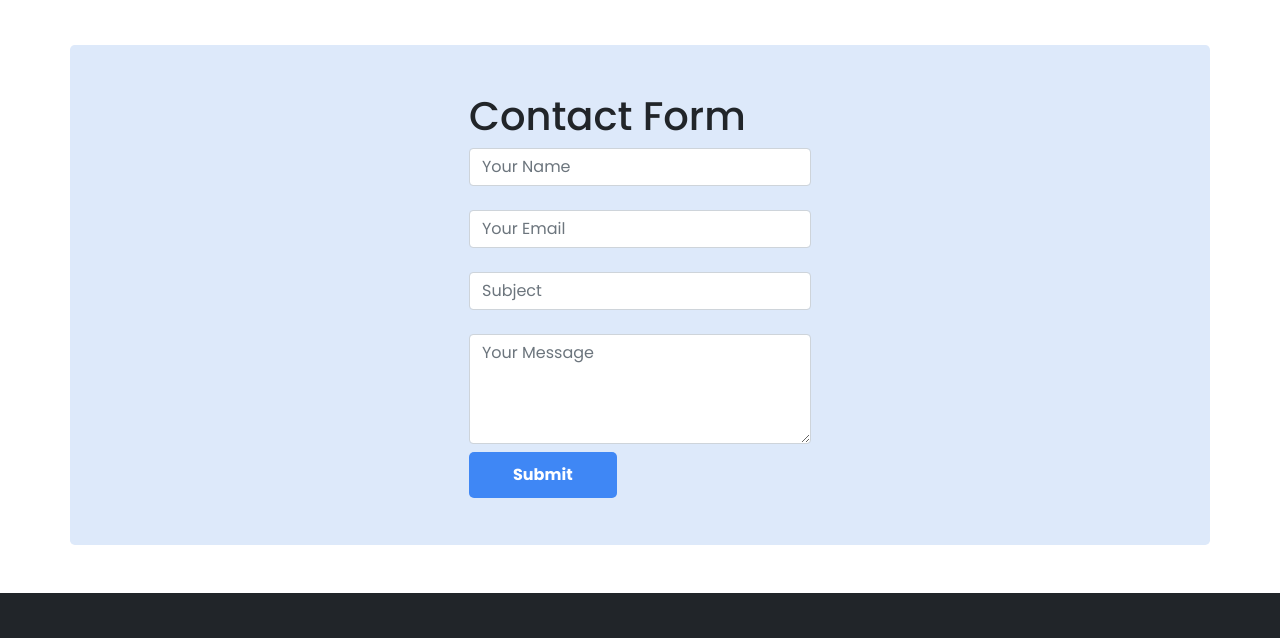
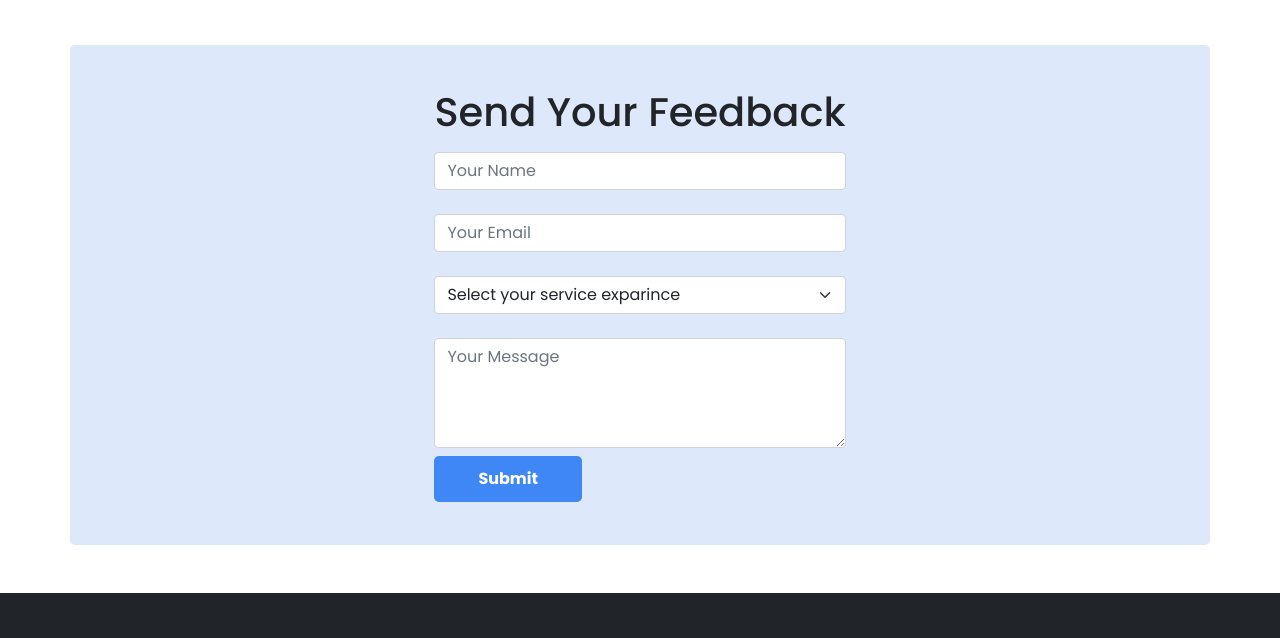
Before and after one commit to mdnaimurrahaman/convention-center, a plain HTML site: page index.html in a window 1280 px wide. Shown: the part 2331-2969 px from the top of the page. Drawn offline with nearby package versions, Linux system fonts and the light colour scheme.

Commit message:
Feedback section

```diff
--- a/index.html
+++ b/index.html
@@ -337,13 +337,18 @@
               </div>
             </div>
         </section>
-         <!-- Contact Form -->
+         <!-- Feedback section -->
          <section style="height: 500px; background-color:  #dde9fa;" class="container d-flex justify-content-center align-items-center rounded-3 my-5">
           <div>
-            <h1>Contact Form</h1>
+            <h1 class="mb-3">Send Your Feedback</h1>
             <input class="form-control" type="text" placeholder="Your Name" class="control" /><br />
             <input class="form-control" type="email" placeholder="Your Email" class="control" /><br />
-            <input class="form-control" type="text" placeholder="Subject" class="control" /><br />
+            <select class="form-select" aria-label="Default select example">
+              <option selected>Select your service exparince</option>
+              <option value="1">Great</option>
+              <option value="2">Avarage</option>
+              <option value="3">Very Poor</option>
+            </select><br />
             <textarea class="form-control"placeholder="Your Message"rows="4"class="control" ></textarea>
             <button  type="button" id="btn-hero" class="btn  mt-2 text-white buynow-btn">Submit</button>
           </div>
```
